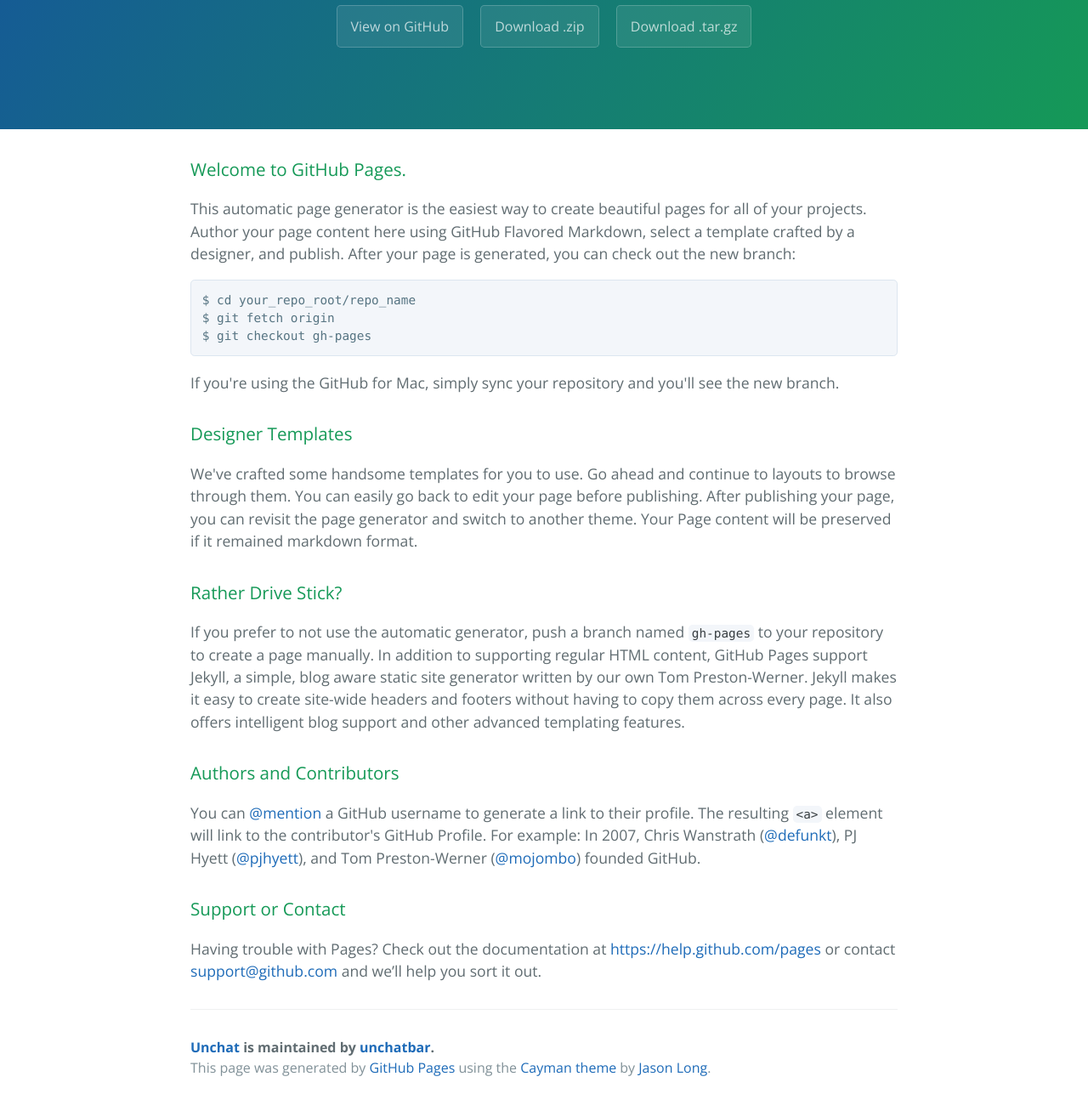
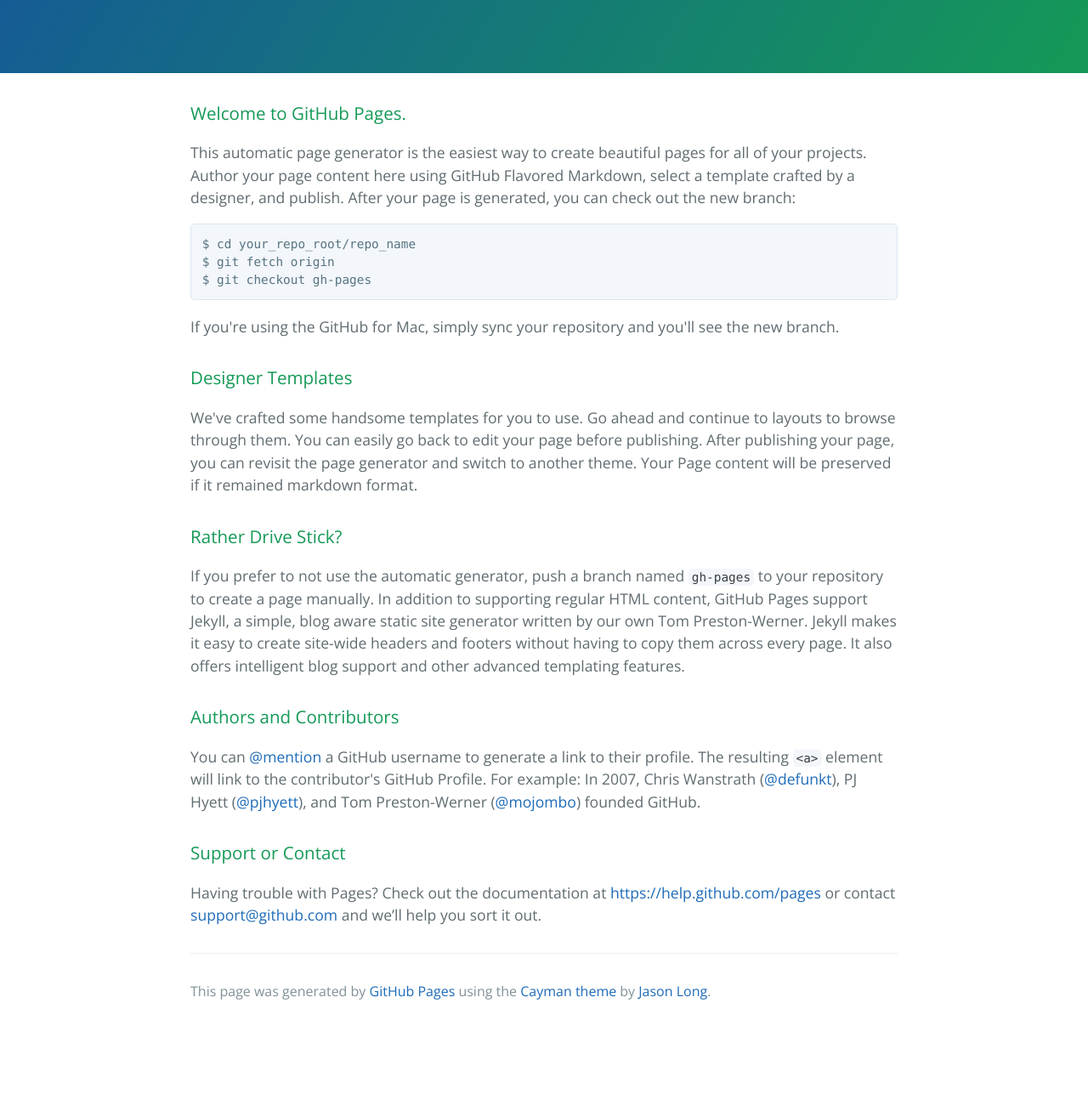
Before and after one commit to unchatbar/github.io, a plain HTML site: page index.html in a window 1280 px wide. Shown: the part 184-1484 px from the top of the page at 85% size. After the commit the page ends 1394 px from the top, so only its background shows below. Drawn offline with nearby package versions, Linux system fonts and the light colour scheme.

Commit message:
Replace master branch with page content via GitHub

```diff
--- a/index.html
+++ b/index.html
@@ -13,9 +13,6 @@
     <section class="page-header">
       <h1 class="project-name">Unchat</h1>
       <h2 class="project-tagline"></h2>
-      <a href="https://github.com/unchatbar/unchat" class="btn">View on GitHub</a>
-      <a href="https://github.com/unchatbar/unchat/zipball/master" class="btn">Download .zip</a>
-      <a href="https://github.com/unchatbar/unchat/tarball/master" class="btn">Download .tar.gz</a>
     </section>
 
     <section class="main-content">
@@ -52,7 +49,6 @@ $ git checkout gh-pages
 <p>Having trouble with Pages? Check out the documentation at <a href="https://help.github.com/pages">https://help.github.com/pages</a> or contact <a href="mailto:support@github.com">support@github.com</a> and we’ll help you sort it out.</p>
 
       <footer class="site-footer">
-        <span class="site-footer-owner"><a href="https://github.com/unchatbar/unchat">Unchat</a> is maintained by <a href="https://github.com/unchatbar">unchatbar</a>.</span>
 
         <span class="site-footer-credits">This page was generated by <a href="https://pages.github.com">GitHub Pages</a> using the <a href="https://github.com/jasonlong/cayman-theme">Cayman theme</a> by <a href="https://twitter.com/jasonlong">Jason Long</a>.</span>
       </footer>
```
